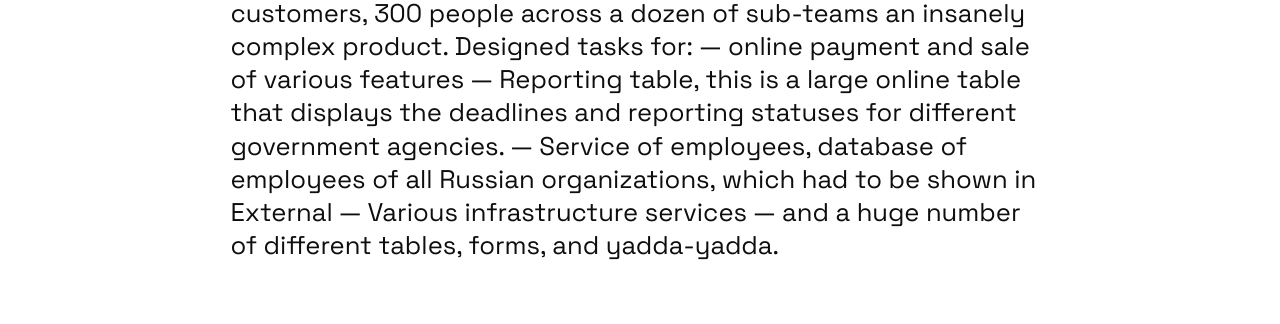
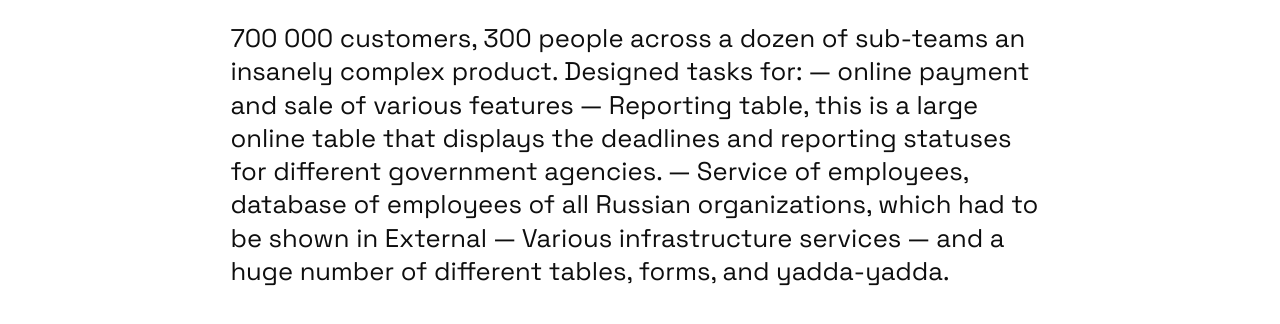
Before and after one commit to vladislavbabin/vladislavbabin.github.io, a plain HTML site: page portfolio/extern.html in a window 1280 px wide. Shown: the part 556-880 px from the top of the page. Drawn offline with Linux system fonts and the light colour scheme.

Commit message:
Update extern.html

```diff
--- a/portfolio/extern.html
+++ b/portfolio/extern.html
@@ -5,7 +5,7 @@ initial-scale=1.0, maximum-scale=1.0,user-scalable=0">
 
 </meta><meta name="title" content="Vladislav">
 
-</meta><meta name="description" content="Product Designer"></meta><title>Class</title>
+</meta><meta name="description" content="Product Designer"></meta><title>Extern</title>
 <link rel="shortcut icon" href="../favicon.ico">
 </link><link rel="apple-touch-icon" href="favicon.ico">
 </link><link rel="stylesheet" href="style.css">
@@ -14,8 +14,10 @@ initial-scale=1.0, maximum-scale=1.0,user-scalable=0">
 <div class='main'>
 <h1 class='page_title' style='margin-top: 0.5em;'>Extern</h1>
 <img src="https://vladislavbabin.github.io/img/Extern.png" style="display: block; margin-left: auto; margin-right: auto"></img>
-<div></div><p><a href="https://www.kontur-extern.ru/">Extern</a> refers to a huge B2B enterprise that helps businesses get government things done. Business registration, filing for the Tax office, Pension Fund, Social Insurance Fund, etc.
+<div></div><p><a href="https://www.kontur-extern.ru/">Extern</a> refers to a huge B2B enterprise that helps businesses get government things done.
+ Business registration, filing for the Tax office, Pension Fund, Social Insurance Fund, etc. </p>
 
+<p>
 700 000 customers, 300 people across a dozen of sub-teams an insanely complex product.
 Designed tasks for:
 — online payment and sale of various features
@@ -23,5 +25,6 @@ Designed tasks for:
 — Service of employees, database of employees of all Russian organizations, which had to be shown in External
 — Various infrastructure services
 — and a huge number of different tables, forms, and yadda-yadda.
+  </p>
 
 </p><p></p><p></p><p></p></div></body></html>
```
